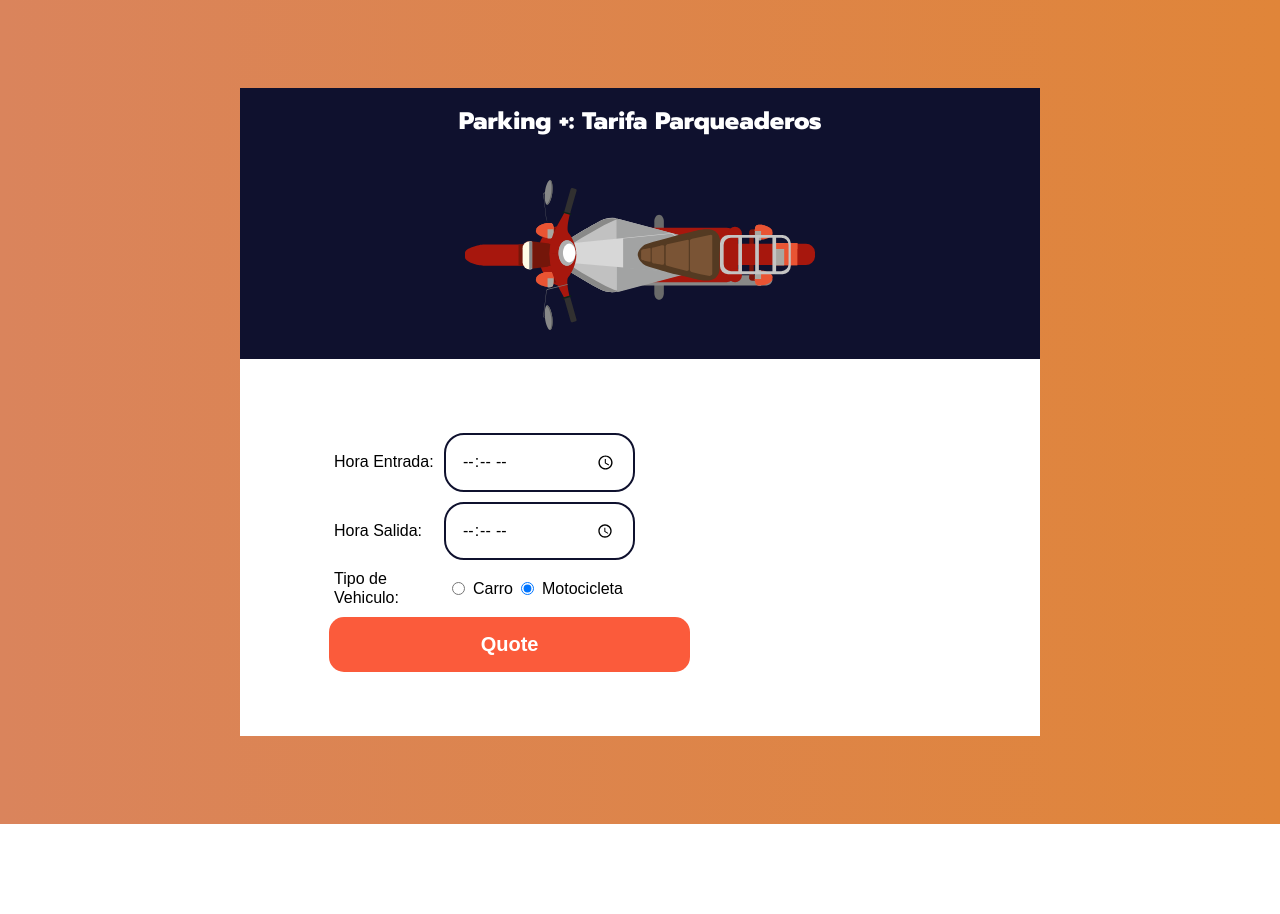
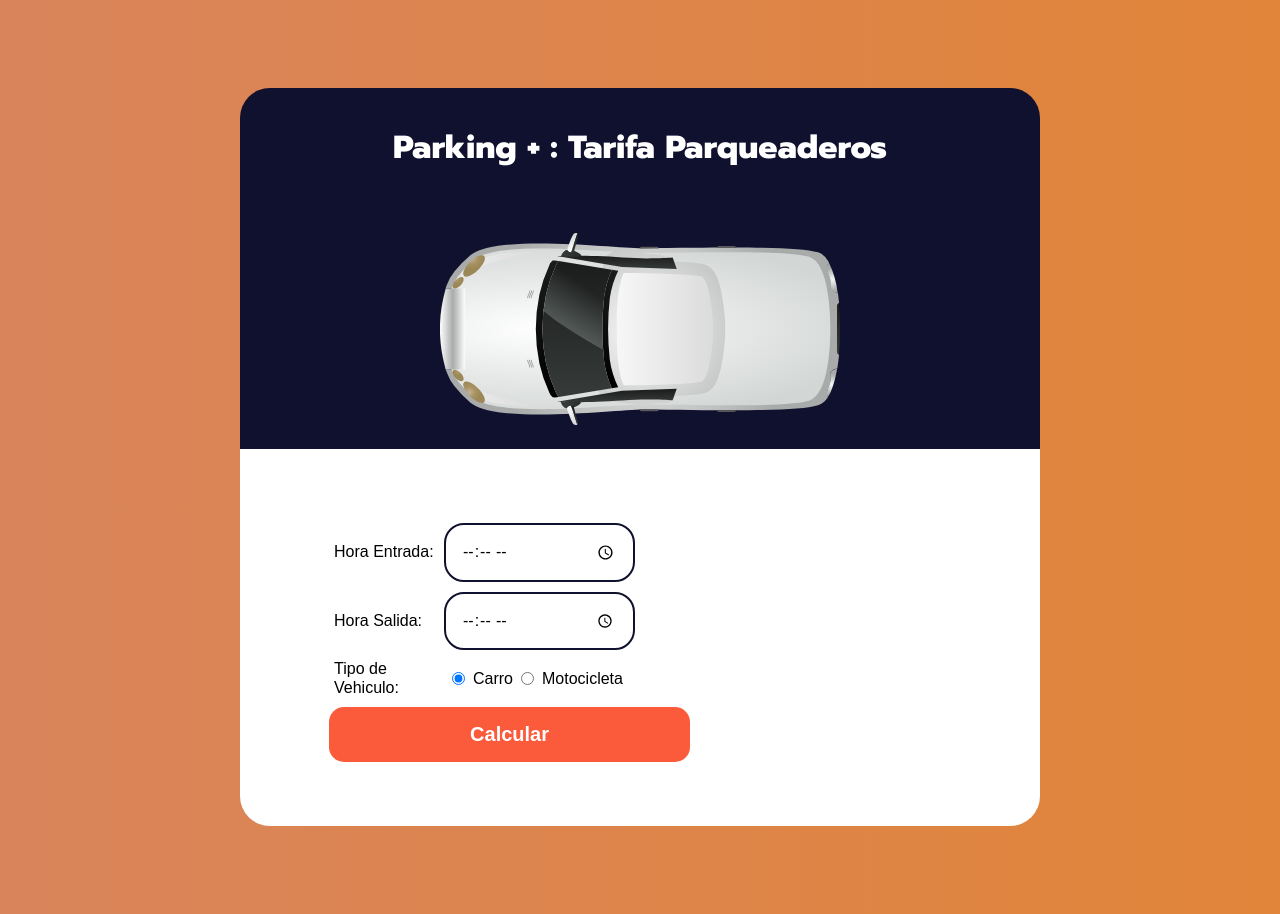
Before and after one commit to JulianBarbossa9/ParkingCotizaci-n, a React (Create React App) app: page / in a window 1280 px wide. Before the commit the page ends 824 px from the top, so only its background shows below. Built offline with nearby package versions, Linux system fonts and the light colour scheme.

Commit message:
seleccion de vehiculo cambio de imagen

```diff
--- a/src/App.js
+++ b/src/App.js
@@ -22,6 +22,7 @@ const ContainerForm = styled.div`
   background-color: white;
   padding: 4rem;
   display: flex;
+  border-radius: 0 0 30px 30px;
 `;
 
 function App() {
@@ -41,12 +42,12 @@ function App() {
   return (
    <Container>
       <Header
-        title="Parking +: Tarifa Parqueaderos"
+        title="Parking + : Tarifa Parqueaderos"
       />
 
       <ContainerImg>
         <Transport
-
+          data={data}
         />
       </ContainerImg>
 
--- a/src/components/Form.js
+++ b/src/components/Form.js
@@ -70,7 +70,7 @@ const Form = ({guardarDatosForm}) => {
     const [data, savaData] = useState({
         hourOne: '',
         hourTwo:'',
-        type:'motorcycle'
+        type:'car'
     });
 
     const [error ,saveError ] = useState(false) ;
@@ -80,9 +80,7 @@ const Form = ({guardarDatosForm}) => {
      */
      const {hourOne, hourTwo, type} = data;
 
-    //  const [ resumen , guardarResumen] = useState({});
 
-    //  const {hourOne} = resumen;
 
 
     /**
@@ -111,9 +109,9 @@ const Form = ({guardarDatosForm}) => {
         // Obtener las horas
 
         const hourTotals = receiveHours(hourOne, hourTwo);
-        // console.log(hourTotals);
+
         const priceFinal = priceMinute(hourOne,hourTwo, type);
-        console.log(priceFinal);
+
         guardarDatosForm({
             horasParking : hourTotals,
             precioParking : priceFinal,
@@ -168,7 +166,7 @@ const Form = ({guardarDatosForm}) => {
                         /> Motocicleta
                 </Time>
 
-                <Button type="submit">Quote</Button>
+                <Button type="submit">Calcular</Button>
             </form>
 
 
--- a/src/components/Header.js
+++ b/src/components/Header.js
@@ -3,10 +3,11 @@ import styled from '@emotion/styled';
 
 const ContainerHeader = styled.header`
     background-color: #0f112e;
-    padding: 10px;
+    padding: 2rem;
     font-weight: bold;
     font-family: 'Prompt', sans-serif;
     color:white;
+    border-radius: 30px 30px 0 0;
 
 `;
 
@@ -16,7 +17,7 @@ const TextHeader = styled.h1`
     align-items: center;
     text-align: center;
     margin: 10px 0;
-    font-size: 1.5rem;
+    font-size: 2rem;
 `;
 
 const Header = ({title}) => {
--- a/src/components/Transport.js
+++ b/src/components/Transport.js
@@ -1,17 +1,33 @@
 import React from 'react';
 import styled from '@emotion/styled';
 import imgUno from '../images/motocicleta.svg';
+import imgDos from '../images/automovil.svg';
 
 const ContainerTrans = styled.div`
-    max-width: 350px;
+    max-width: 400px;
+    max-height: 300px;
+    display: flex;
+    justify-content: center;
+    align-items: center;
     margin: auto;
 
 `;
 
-const Transport = () => {
+const Transport = ({data}) => {
+
+    const {type} = data;
+
+    const selecImage = type =>{
+        if (type === "motorcycle"){
+            return imgUno;
+        } else {
+            return imgDos;
+        }
+    }
+
     return (
         <ContainerTrans>
-            <img src={imgUno} alt="automovil"></img>
+            <img src={selecImage(type)} alt="motocicleta"></img>
         </ContainerTrans>
      );
 }
```
